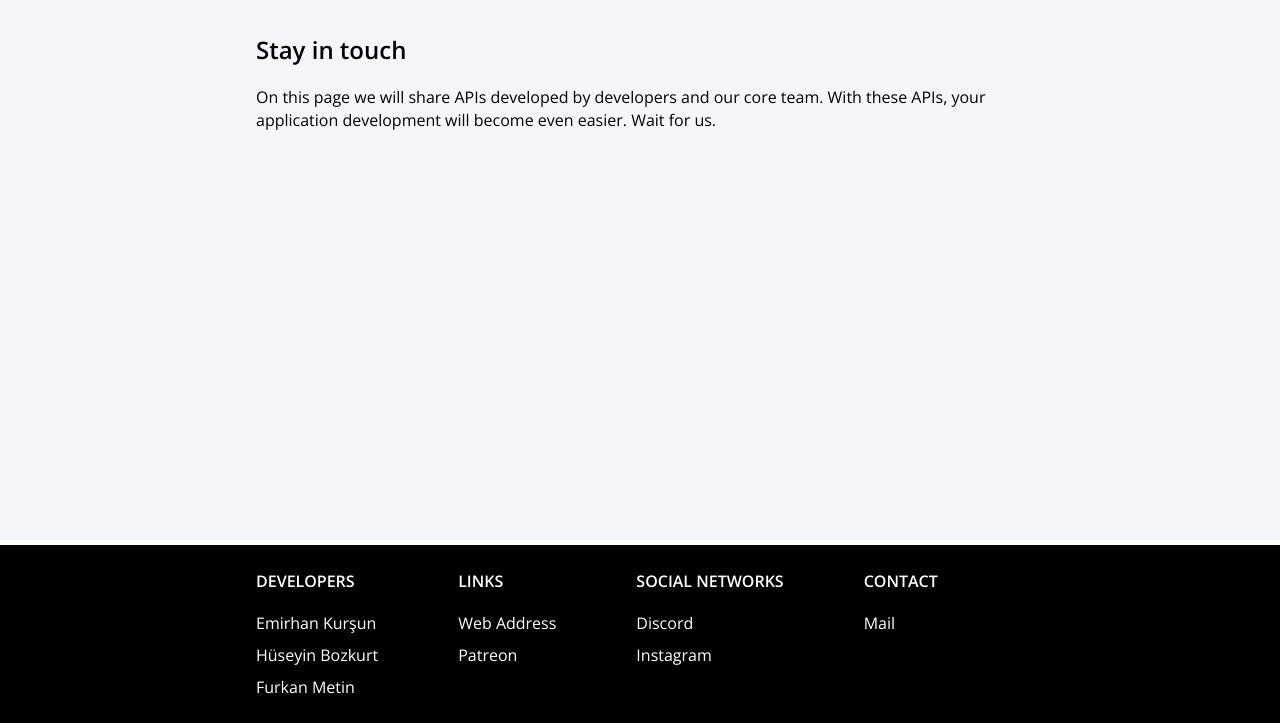
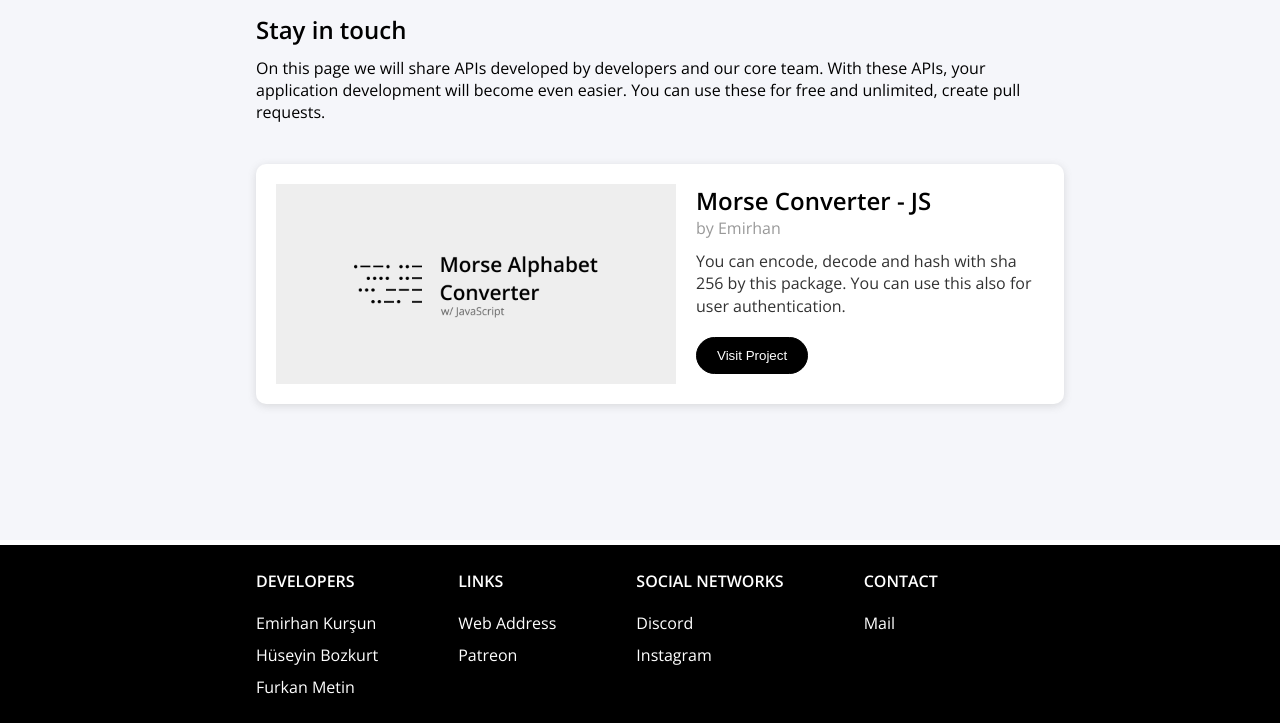
Before and after one commit to puhusoft/puhusoft.github.io, a plain HTML site: page index.html in a window 1280 px wide. Shown: the part 77-800 px from the top of the page. Drawn offline with nearby package versions, Linux system fonts and the light colour scheme.

Commit message:
Added Project
Added morse-convert project by @litfin88

```diff
--- a/index.html
+++ b/index.html
@@ -16,8 +16,20 @@
     </div>
     <div class="content">
         <h2>Stay in touch</h2>
-        <p>On this page we will share APIs developed by developers and our core team. With these APIs, your application development will become even easier. Wait for us.</p>
+        <p style="margin-top: 10px;">On this page we will share APIs developed by developers and our core team. With these APIs, your application development will become even easier. You can use these for free and unlimited, create pull requests.</p>
 
+        <div class="project-tab">
+            <div style="display: flex;">
+                <img src="images/morse.png" width="400px"/>
+                <div style="display: flex; display: inline-block; margin-left: 20px;">
+                    <h2>Morse Converter - JS</h2>
+                    <p style="opacity: 0.4;">by Emirhan</p>
+                    <p style="margin-top:10px; opacity: 0.8;">You can encode, decode and hash with sha 256 by this package. You can use this also for user authentication.</p>
+                    <button onclick="window.location = 'https://github.com/litfin88/morse-convert'" class="btn-visit-proje">Visit Project</button>
+                </div>
+            </div>
+
+        </div>
     </div>
 </body>
 <footer>
--- a/styles/main.css
+++ b/styles/main.css
@@ -37,6 +37,18 @@ body{
     border-radius: 100px;
 }
 
+.btn-visit-proje{
+    float: left;
+    margin-top: 20px;
+    padding: 10px 20px;
+    font-weight: 500;
+    border: 1.5px solid black;
+    cursor: pointer;
+    background: black;
+    border-radius: 100px;
+    color:white;
+}
+
 .content{
     width: 60%;
     height: 100%;
@@ -71,3 +83,18 @@ a{
     position: absolute;
     margin-top:-25px;
 }
+
+.project-tab{
+    width: 100%;
+    height: 200px;
+    padding: 20px;
+    box-shadow: rgba(99, 99, 99, 0.2) 0px 2px 8px 0px;
+    border-radius: 10px;
+    background-color: white;
+    margin-top: 40px;
+}
+
+h1,h2,h3,h4,p,a{
+    margin: 0;
+    padding: 0;
+}
```
Also changed, not shown: images/morse.png (added), 1 other file.
